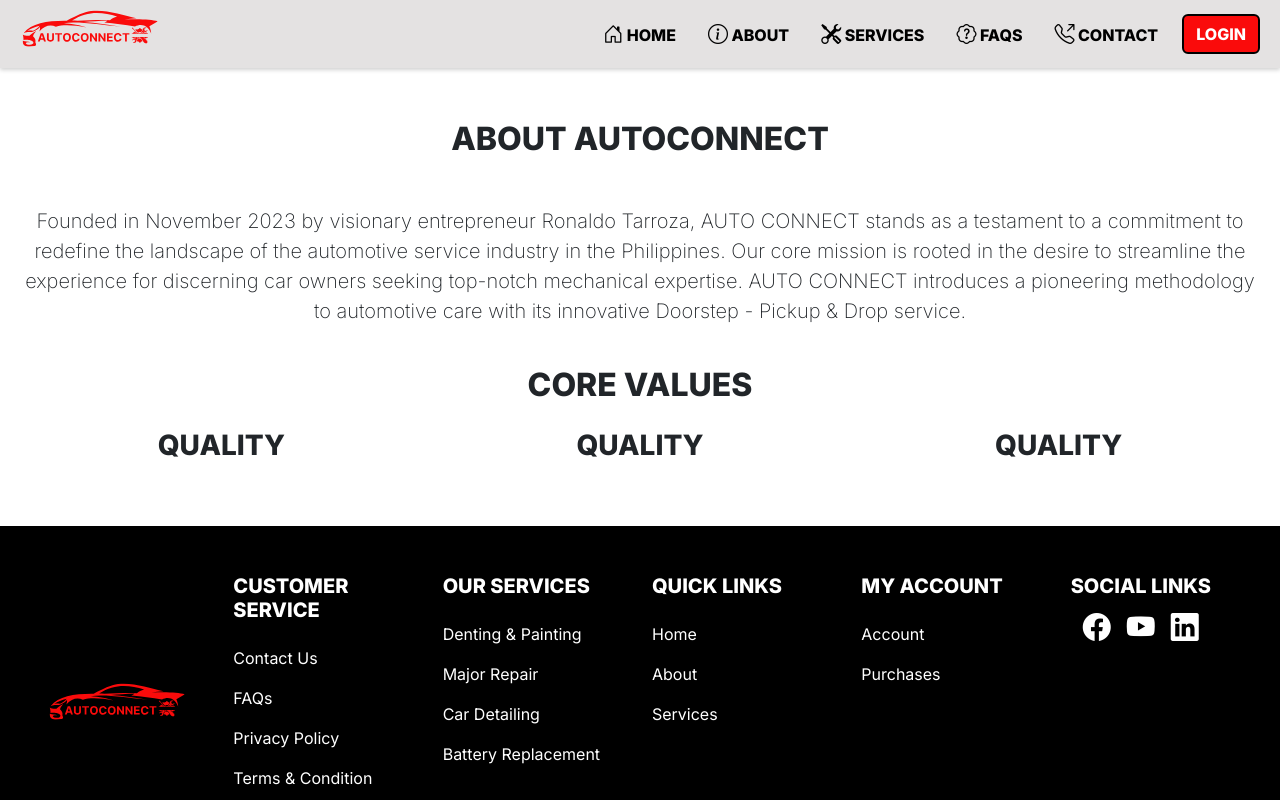
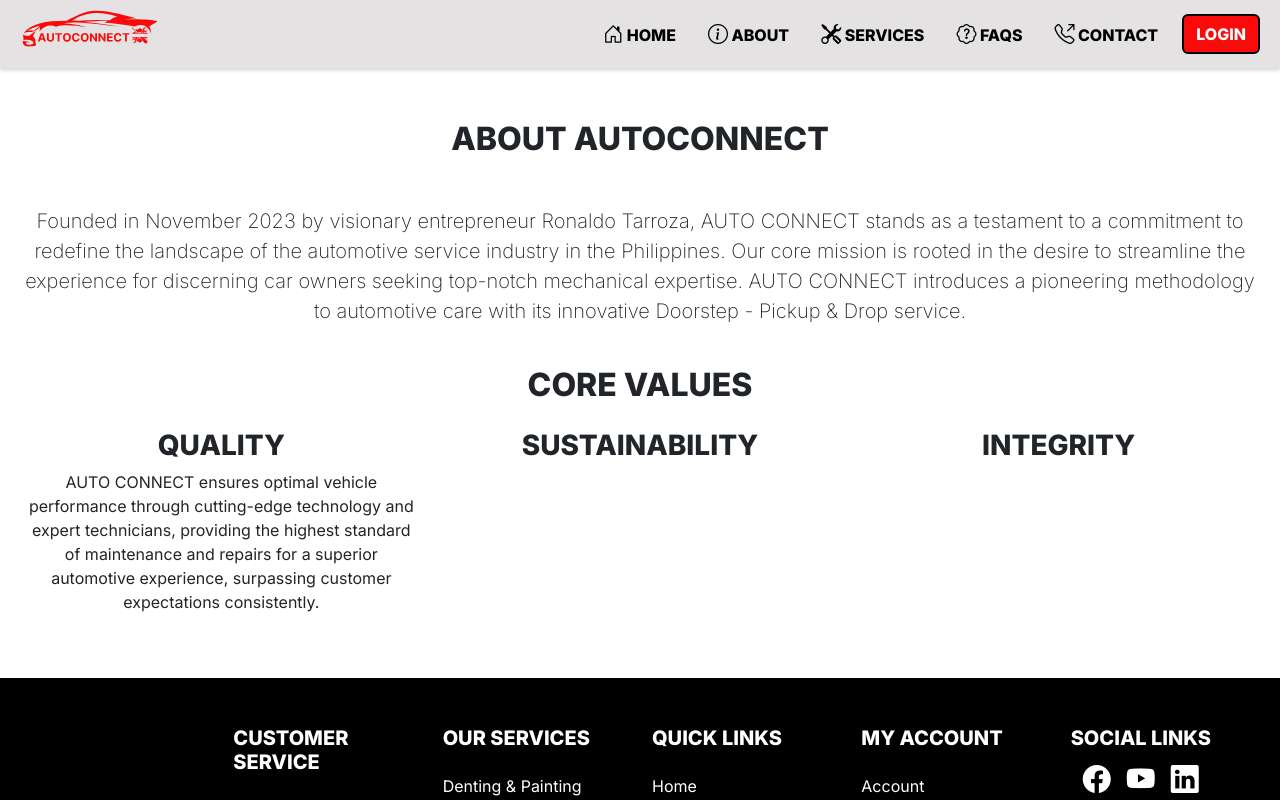
Before and after one commit to jaspherbagor/AutoConnect, a React (Create React App) app in the folder front-end/: page /about in a window 1280 px wide. Shown: the top 800 px of the page. Built offline with nearby package versions, Linux system fonts and the light colour scheme.

Commit message:
added a text description for the quality core value

```diff
--- a/front-end/src/components/pages/client/about.jsx
+++ b/front-end/src/components/pages/client/about.jsx
@@ -15,16 +15,16 @@ const About = () => {
               <div className="col-md-4">
 
                 <h3 className="fw-bold">QUALITY</h3>
+                <p>AUTO CONNECT ensures optimal vehicle performance through cutting-edge technology and expert technicians, providing the highest standard of maintenance and repairs for a superior automotive experience, surpassing customer expectations consistently.</p>
+              </div>
+              <div className="col-md-4">
+
+                <h3 className="fw-bold">SUSTAINABILITY</h3>
                 <p></p>
               </div>
               <div className="col-md-4">
 
-                <h3 className="fw-bold">QUALITY</h3>
-                <p></p>
-              </div>
-              <div className="col-md-4">
-
-                <h3 className="fw-bold">QUALITY</h3>
+                <h3 className="fw-bold">INTEGRITY</h3>
                 <p></p>
               </div>
             </div>
```
